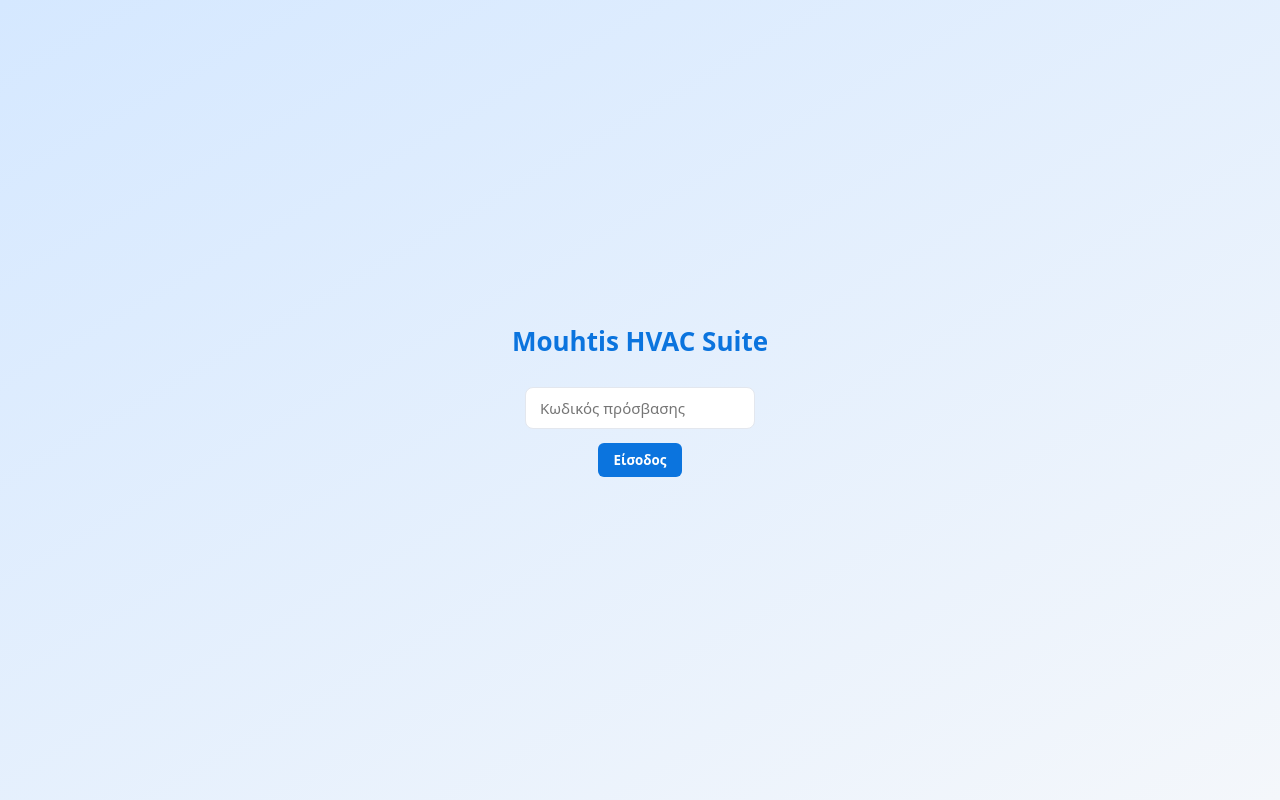
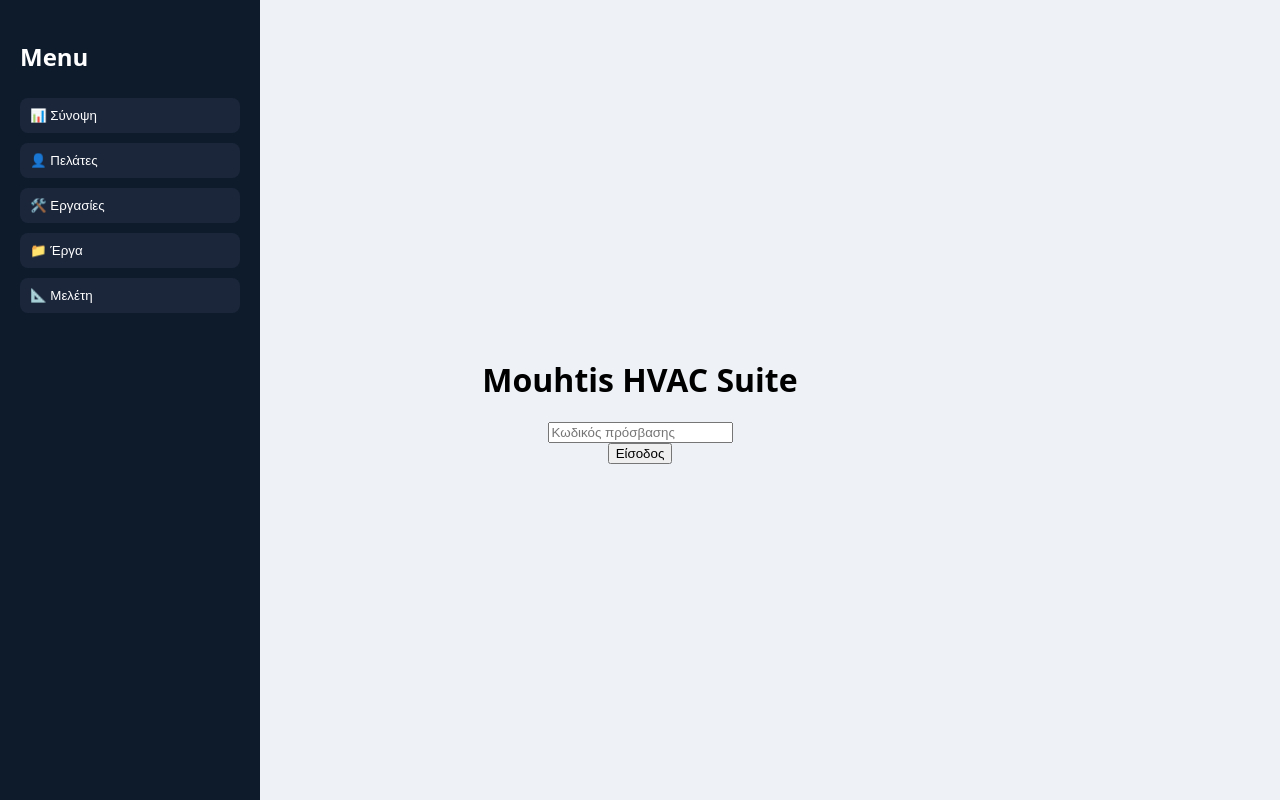
Before and after one commit to mouhtis/Mouhtis-ac-planner, a plain HTML site: page index.html in a window 1280 px wide. Drawn offline with nearby package versions, Linux system fonts and the light colour scheme.

Commit message:
Update style.css

```diff
--- a/style.css
+++ b/style.css
@@ -1,179 +1,55 @@
-:root {
-    --bg: #f4f7fb;
-    --card: #ffffff;
-    --text: #1a1a1a;
-    --muted: #6b7280;
-    --accent: #0b74de;
-    --accent-dark: #095fb6;
-    --border: #e3e7ee;
-    --sidebar-bg: #0d1b2a;
-    --sidebar-bg2: #1b263b;
+body {
+    margin: 0;
+    font-family: system-ui, sans-serif;
+    background: #f5f7fa;
 }
 
-* {
-    box-sizing: border-box;
-    font-family: system-ui, -apple-system, BlinkMacSystemFont, "Segoe UI", sans-serif;
+.login-screen {
+    position: fixed;
+    inset: 0;
+    display: flex;
+    flex-direction: column;
+    justify-content: center;
+    align-items: center;
+    background: #eef2f7;
 }
 
-body {
-    margin: 0;
-    background: var(--bg);
-    color: var(--text);
-}
-
-/* ---------------- LOGIN SCREEN ---------------- */
-#loginScreen {
-    position: fixed;
-    inset: 0;
-    background: linear-gradient(150deg, #d5e8ff, #f4f7fb);
-    display: flex;
-    flex-direction: column;
-    align-items: center;
-    justify-content: center;
-    z-index: 9999;
-}
-
-#loginScreen h1 {
-    font-size: 26px;
-    font-weight: 700;
-    color: var(--accent);
-}
-
-#loginScreen input {
-    margin-top: 10px;
-    padding: 10px 14px;
-    width: 230px;
-    border-radius: 8px;
-    border: 1px solid var(--border);
-    font-size: 15px;
-}
-
-#loginBtn {
-    margin-top: 14px;
-    padding: 8px 16px;
-    background: var(--accent);
-    border: none;
-    color: white;
-    border-radius: 6px;
-    cursor: pointer;
-    font-weight: 600;
-}
-#loginBtn:hover {
-    background: var(--accent-dark);
-}
-
-/* ---------------- SIDEBAR ---------------- */
 .sidebar {
     position: fixed;
     top: 0;
     left: 0;
-    width: 230px;
+    width: 220px;
     height: 100vh;
-    background: var(--sidebar-bg);
-    color: white;
-    padding-top: 24px;
-}
-
-.sidebar h2 {
-    text-align: center;
-    margin-bottom: 20px;
-    font-size: 18px;
+    background: #0d1b2a;
+    color: #fff;
+    padding: 20px;
 }
 
 .menu-btn {
-    width: 85%;
-    margin: 6px auto;
-    padding: 10px 14px;
-    background: var(--sidebar-bg2);
+    width: 100%;
+    margin: 5px 0;
+    padding: 10px;
+    background: #1b263b;
     border: none;
-    color: white;
-    border-radius: 6px;
+    color: #fff;
+    text-align: left;
+    border-radius: 8px;
     cursor: pointer;
-    display: block;
-    text-align: left;
-    font-size: 14px;
 }
 
-.menu-btn:hover,
-.menu-btn.active {
+.menu-btn:hover {
     background: #415a77;
 }
 
-/* ---------------- MAIN AREA ---------------- */
 #mainContent {
     margin-left: 240px;
-    padding: 24px;
+    padding: 20px;
 }
 
-/* Titles */
-h1 {
-    margin-top: 0;
-    font-size: 22px;
+.card {
+    background: #fff;
+    padding: 15px;
+    border-radius: 12px;
+    margin-bottom: 15px;
+    box-shadow: 0 4px 10px rgba(0,0,0,0.05);
 }
-
-/* ---------------- FORMS ---------------- */
-.form {
-    background: var(--card);
-    padding: 16px;
-    border-radius: 12px;
-    border: 1px solid var(--border);
-    margin-bottom: 20px;
-}
-
-.form input,
-.form select,
-.form textarea {
-    width: 100%;
-    padding: 8px 10px;
-    border: 1px solid var(--border);
-    border-radius: 6px;
-    margin-bottom: 10px;
-    font-size: 14px;
-}
-
-.form button {
-    padding: 8px 14px;
-    background: var(--accent);
-    border: none;
-    border-radius: 6px;
-    color: white;
-    font-weight: 600;
-    cursor: pointer;
-    margin-top: 6px;
-}
-.form button:hover {
-    background: var(--accent-dark);
-}
-
-/* List items */
-.item {
-    background: var(--card);
-    padding: 12px;
-    border-radius: 10px;
-    border: 1px solid var(--border);
-    margin-bottom: 8px;
-    display: flex;
-    justify-content: space-between;
-}
-
-.item .del {
-    color: #d32f2f;
-    cursor: pointer;
-    font-size: 13px;
-}
-.item .del:hover {
-    text-decoration: underline;
-}
-
-/* Responsive */
-@media (max-width: 770px) {
-    .sidebar {
-        width: 100%;
-        height: auto;
-        position: relative;
-    }
-    #mainContent {
-        margin-left: 0;
-        padding: 12px;
-    }
-}
```
